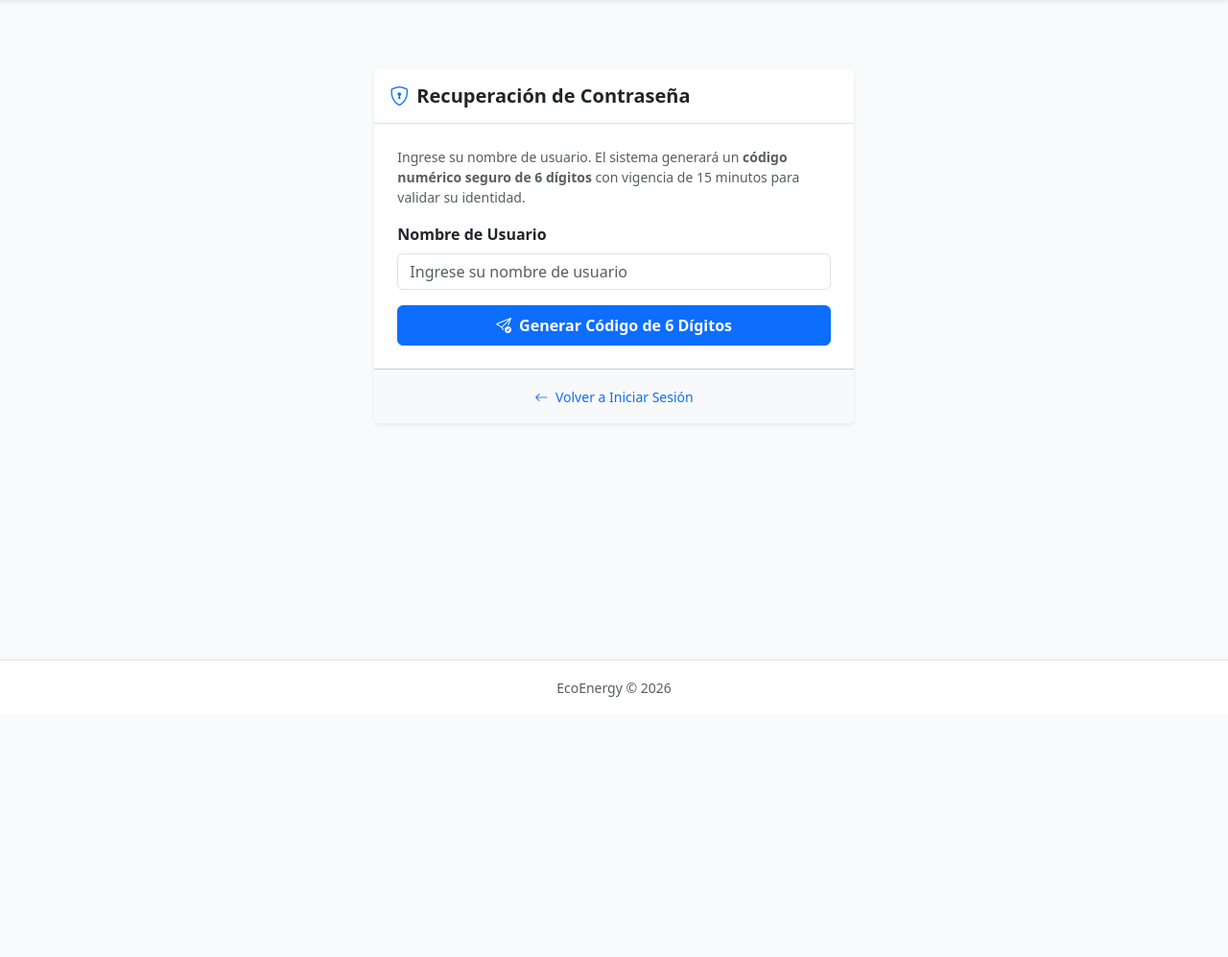
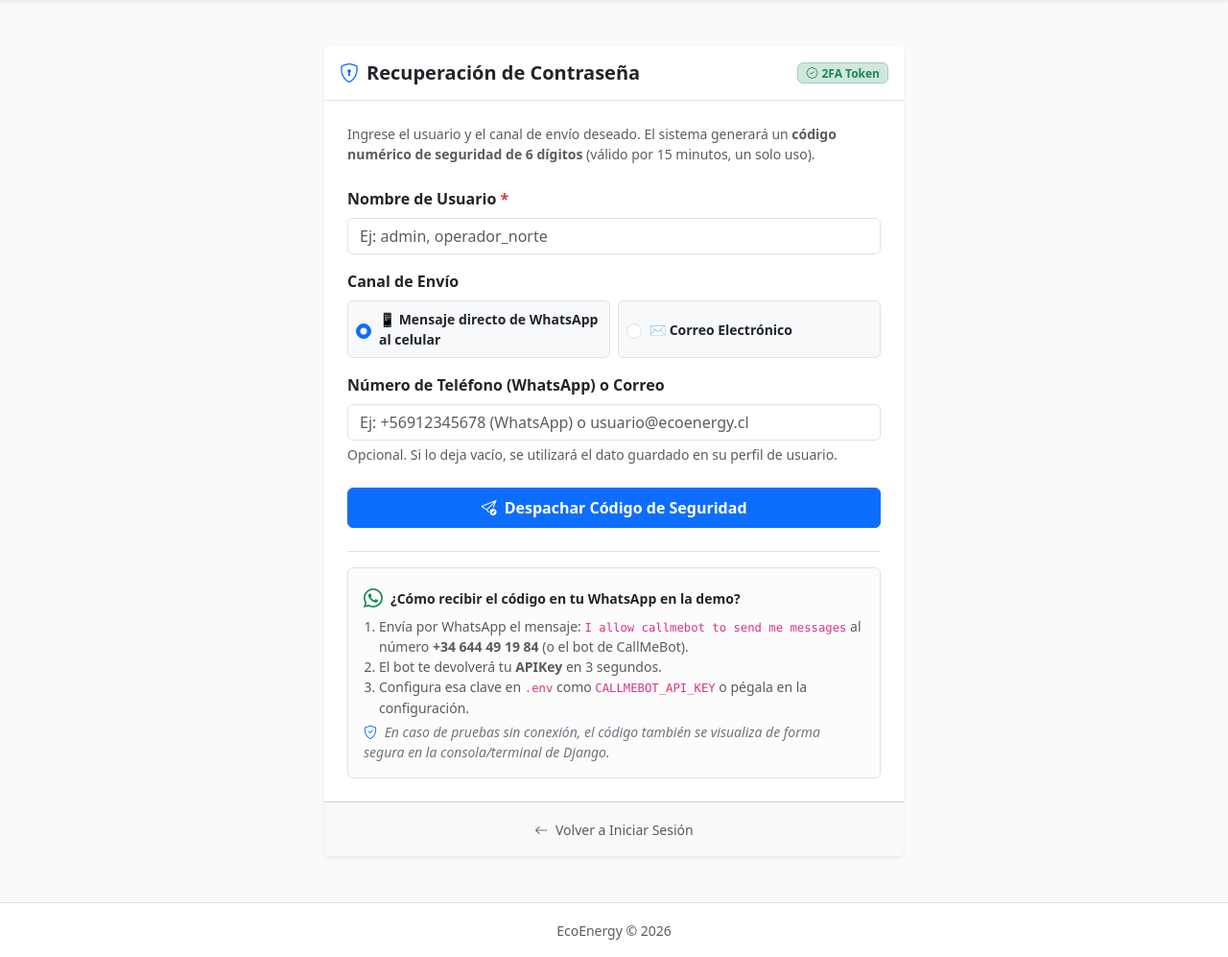
Before and after one commit to nicosaavedrag/ecoenergy_fase1, a Django app: page /accounts/password-reset/ in a window 1280 px wide. Shown: the part 56-1053 px from the top of the page at 96% size. Before the commit the page ends 782 px from the top, so only its background shows below. Run offline with Django 4.2, Linux system fonts and the light colour scheme; some libraries are stand-ins or nearby versions.

Commit message:
Entrega Etapa 2 Curso Backend

```diff
--- a/accounts/forms.py
+++ b/accounts/forms.py
@@ -17,10 +17,39 @@ class LoginForm(forms.Form):
 
 
 class RequestPasswordResetForm(forms.Form):
+    METHOD_CHOICES = [
+        ('whatsapp', '📱 Mensaje directo de WhatsApp al celular'),
+        ('email', '✉️ Correo Electrónico'),
+    ]
+
     username = forms.CharField(
         label="Nombre de Usuario",
-        widget=forms.TextInput(attrs={'class': 'form-control', 'placeholder': 'Ingrese su nombre de usuario'}),
-        help_text="Se generará un código de verificación de 6 dígitos para restablecer su clave."
+        widget=forms.TextInput(attrs={'class': 'form-control', 'placeholder': 'Ej: admin, operador_norte'}),
+        help_text="Usuario registrado que requiere cambio de credenciales."
+    )
+    delivery_method = forms.ChoiceField(
+        label="Canal de Notificación",
+        choices=METHOD_CHOICES,
+        initial='whatsapp',
+        widget=forms.RadioSelect(attrs={'class': 'form-check-input'})
+    )
+    destination = forms.CharField(
+        label="Número de Teléfono (WhatsApp) o Correo",
+        required=False,
+        widget=forms.TextInput(attrs={
+            'class': 'form-control',
+            'placeholder': 'Ej: +56912345678 (WhatsApp) o usuario@ecoenergy.cl'
+        }),
+        help_text="Opcional. Si lo deja vacío, se utilizará el dato guardado en su perfil de usuario."
+    )
+    apikey = forms.CharField(
+        label="API Key de CallMeBot (Opcional)",
+        required=False,
+        widget=forms.PasswordInput(attrs={
+            'class': 'form-control',
+            'placeholder': 'Dejar vacío si ya está configurado en el servidor'
+        }),
+        help_text="Clave API entregada por el bot de WhatsApp (CallMeBot) para la demostración."
     )
 
     def clean_username(self):
@@ -28,6 +57,7 @@ class RequestPasswordResetForm(forms.Form):
         if not User.objects.filter(username=username).exists():
             raise ValidationError("No existe ningún usuario registrado con ese nombre.")
         return username
+
 
 
 class VerifyResetCodeForm(forms.Form):
--- a/accounts/views.py
+++ b/accounts/views.py
@@ -3,6 +3,8 @@ from django.contrib.auth import authenticate, login, logout
 from django.contrib.auth.decorators import login_required
 from django.contrib.auth.models import User
 from django.contrib import messages
+from django.core.mail import send_mail
+from django.conf import settings
 from .models import PasswordResetCode
 from .forms import LoginForm, RequestPasswordResetForm, VerifyResetCodeForm
 
@@ -36,22 +38,46 @@ def user_logout(request):
     return redirect('login')
 
 
+from .notifications import send_recovery_code
+
+
 def password_reset_request(request):
     """
-    Paso 1: Solicita nombre de usuario y genera un código numérico de 6 dígitos.
-    Para efectos de demostración en laboratorio se muestra el código en pantalla y en consola.
+    Paso 1: Solicita nombre de usuario y canal de notificación (WhatsApp o Correo).
+    Genera un código numérico de 6 dígitos (15 min de vigencia, un solo uso).
+    Despacha el mensaje vía WhatsApp o Correo y registra en terminal para demostración segura.
     """
     if request.method == 'POST':
         form = RequestPasswordResetForm(request.POST)
         if form.is_valid():
             username = form.cleaned_data['username']
+            method = form.cleaned_data['delivery_method']
+            destination = form.cleaned_data.get('destination', '').strip()
+            apikey = form.cleaned_data.get('apikey', '').strip()
+
             user = User.objects.get(username=username)
             code_obj = PasswordResetCode.generate_code_for_user(user)
 
-            messages.info(
-                request,
-                f"Código generado para {user.username}: {code_obj.code} (Válido por 15 minutos)."
+            # Envío mediante el canal seleccionado (WhatsApp / Email con respaldo en consola)
+            success, detail = send_recovery_code(
+                user=user,
+                code=code_obj.code,
+                method=method,
+                destination=destination,
+                apikey=apikey
             )
+
+            if success:
+                messages.success(
+                    request,
+                    f"¡Código de seguridad de 6 dígitos generado con éxito! {detail}"
+                )
+            else:
+                messages.warning(
+                    request,
+                    f"Código generado (visible en la terminal/consola del servidor): {detail}"
+                )
+
             return redirect(f"/accounts/password-reset/verify/?username={username}")
     else:
         form = RequestPasswordResetForm()
--- a/templates/accounts/password_reset_request.html
+++ b/templates/accounts/password_reset_request.html
@@ -3,34 +3,93 @@
 {% block title %}Recuperar Contraseña - EcoEnergy{% endblock %}
 
 {% block content %}
-<div class="row justify-content-center my-5">
-    <div class="col-12 col-md-6 col-lg-5">
+<div class="row justify-content-center my-4">
+    <div class="col-12 col-md-7 col-lg-6">
         <div class="card shadow-sm border-0">
-            <div class="card-header bg-white py-3 border-bottom">
-                <h5 class="mb-0 fw-bold text-dark"><i class="bi bi-shield-lock me-2 text-primary"></i>Recuperación de Contraseña</h5>
+            <div class="card-header bg-white py-3 border-bottom d-flex align-items-center justify-content-between">
+                <h5 class="mb-0 fw-bold text-dark">
+                    <i class="bi bi-shield-lock me-2 text-primary"></i>Recuperación de Contraseña
+                </h5>
+                <span class="badge bg-success-subtle text-success border border-success-subtle px-2 py-1 small">
+                    <i class="bi bi-patch-check me-1"></i>2FA Token
+                </span>
             </div>
             <div class="card-body p-4">
-                <p class="text-muted small">
-                    Ingrese su nombre de usuario. El sistema generará un <strong>código numérico seguro de 6 dígitos</strong> con vigencia de 15 minutos para validar su identidad.
+                <p class="text-muted small mb-4">
+                    Ingrese el usuario y el canal de envío deseado. El sistema generará un <strong>código numérico de seguridad de 6 dígitos</strong> (válido por 15 minutos, un solo uso).
                 </p>
 
                 <form method="post" novalidate>
                     {% csrf_token %}
+
+                    <!-- Nombre de usuario -->
                     <div class="mb-3">
-                        <label class="form-label fw-semibold">Nombre de Usuario</label>
+                        <label class="form-label fw-semibold">Nombre de Usuario <span class="text-danger">*</span></label>
                         {{ form.username }}
                         {% if form.username.errors %}
                             <div class="text-danger small mt-1">{{ form.username.errors.0 }}</div>
                         {% endif %}
                     </div>
 
-                    <button type="submit" class="btn btn-primary w-100 py-2 fw-semibold">
-                        <i class="bi bi-send-check me-1"></i> Generar Código de 6 Dígitos
+                    <!-- Canal de Entrega -->
+                    <div class="mb-3">
+                        <label class="form-label fw-semibold">Canal de Envío</label>
+                        <div class="row g-2">
+                            {% for radio in form.delivery_method %}
+                                <div class="col-12 col-sm-6">
+                                    <div class="border rounded p-2 h-100 d-flex align-items-center bg-light">
+                                        {{ radio.tag }}
+                                        <label for="{{ radio.id_for_label }}" class="form-check-label ms-2 small fw-semibold text-dark cursor-pointer">
+                                            {{ radio.choice_label }}
+                                        </label>
+                                    </div>
+                                </div>
+                            {% endfor %}
+                        </div>
+                        {% if form.delivery_method.errors %}
+                            <div class="text-danger small mt-1">{{ form.delivery_method.errors.0 }}</div>
+                        {% endif %}
+                    </div>
+
+                    <!-- Destino (Teléfono o Email) -->
+                    <div class="mb-3">
+                        <label class="form-label fw-semibold">Número de Teléfono (WhatsApp) o Correo</label>
+                        {{ form.destination }}
+                        <div class="form-text small text-muted">
+                            {{ form.destination.help_text }}
+                        </div>
+                        {% if form.destination.errors %}
+                            <div class="text-danger small mt-1">{{ form.destination.errors.0 }}</div>
+                        {% endif %}
+                    </div>
+
+                    <!-- Botón de Envío -->
+                    <button type="submit" class="btn btn-primary w-100 py-2 fw-semibold mt-2">
+                        <i class="bi bi-send-check me-1"></i> Despachar Código de Seguridad
                     </button>
                 </form>
+
+                <!-- Acordeón / Colapsible con Instrucciones Rápidas del Bot de WhatsApp para la Presentación -->
+                <div class="mt-4 pt-3 border-top">
+                    <div class="alert alert-light border small text-muted mb-0">
+                        <div class="d-flex align-items-center mb-1">
+                            <i class="bi bi-whatsapp text-success fs-5 me-2"></i>
+                            <strong class="text-dark">¿Cómo recibir el código en tu WhatsApp en la demo?</strong>
+                        </div>
+                        <ol class="ps-3 mb-1">
+                            <li>Envía por WhatsApp el mensaje: <code>I allow callmebot to send me messages</code> al número <strong>+34 644 49 19 84</strong> (o el bot de CallMeBot).</li>
+                            <li>El bot te devolverá tu <strong>APIKey</strong> en 3 segundos.</li>
+                            <li>Configura esa clave en <code>.env</code> como <code>CALLMEBOT_API_KEY</code> o pégala en la configuración.</li>
+                        </ol>
+                        <div class="text-secondary fst-italic">
+                            <i class="bi bi-shield-check text-primary me-1"></i> En caso de pruebas sin conexión, el código también se visualiza de forma segura en la consola/terminal de Django.
+                        </div>
+                    </div>
+                </div>
+
             </div>
             <div class="card-footer bg-light text-center py-3">
-                <a href="{% url 'login' %}" class="text-decoration-none small">
+                <a href="{% url 'login' %}" class="text-decoration-none small text-muted">
                     <i class="bi bi-arrow-left me-1"></i> Volver a Iniciar Sesión
                 </a>
             </div>
```
Also changed, not shown: accounts/notifications.py (added, +97 -0 lines), ecoenergy_project/settings.py (+13 -2 lines), 1 other file.
